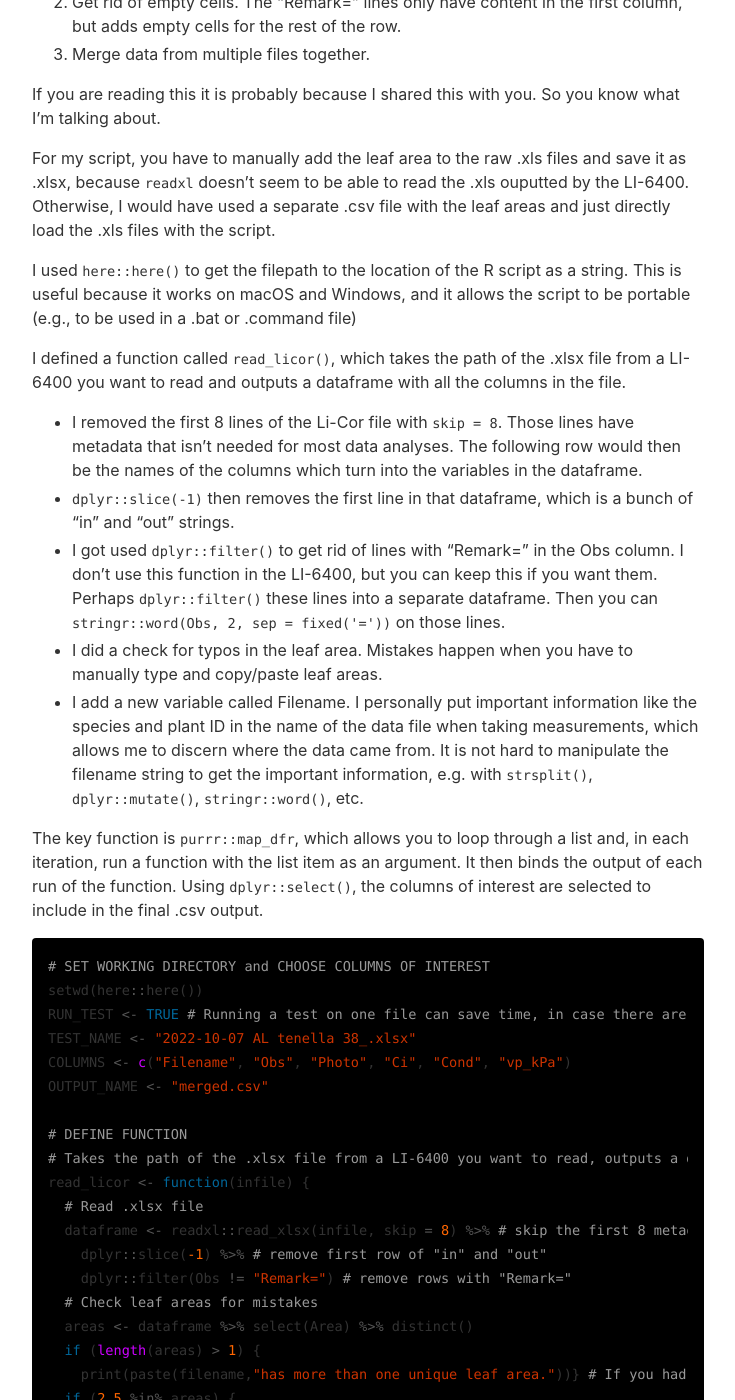
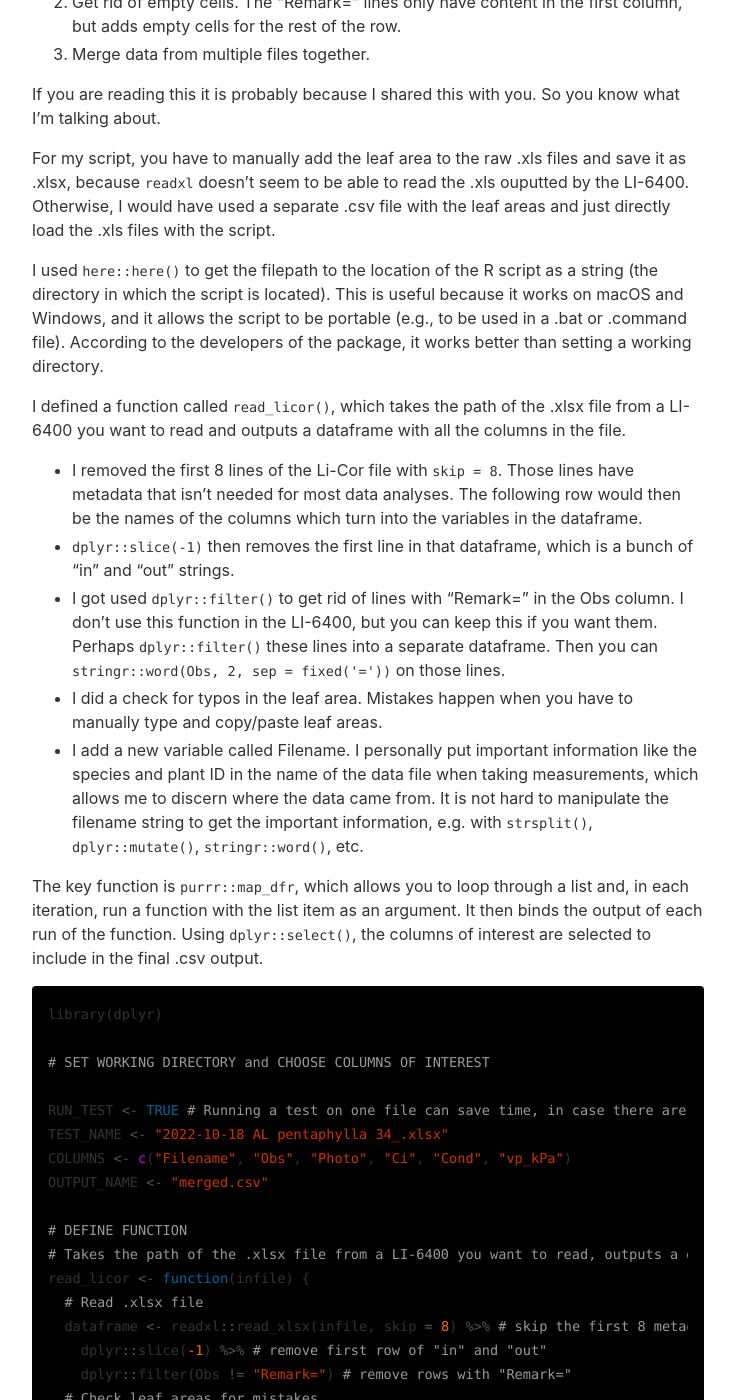
Before and after one commit to leungarthur/leungarthur.github.io-old, a Jekyll site: the page built from _posts/2023-03-04-licor-script.md, in a window 1280 px wide and 1400 px high, scrolled down 443 px. Shown: the whole window, without its empty margins (272-1007 px from the left). Built offline with Jekyll 4.4.1, drawn with Linux system fonts in a browser that asks for light colours; some of the changed text lies outside the part shown.

Commit message:
Update 2023-03-04-licor-script.md
better practice for the use of here()

```diff
--- a/_posts/2023-03-04-licor-script.md
+++ b/_posts/2023-03-04-licor-script.md
@@ -14,7 +14,7 @@ If you are reading this it is probably because I shared this with you. So you kn
 
 For my script, you have to manually add the leaf area to the raw .xls files and save it as .xlsx, because `readxl` doesn't seem to be able to read the .xls ouputted by the LI-6400. Otherwise, I would have used a separate .csv file with the leaf areas and just directly load the .xls files with the script.
 
-I used `here::here()` to get the filepath to the location of the R script as a string. This is useful because it works on macOS and Windows, and it allows the script to be portable (e.g., to be used in a .bat or .command file)
+I used `here::here()` to get the filepath to the location of the R script as a string (the directory in which the script is located). This is useful because it works on macOS and Windows, and it allows the script to be portable (e.g., to be used in a .bat or .command file). According to the developers of the package, it works better than setting a working directory.
 
 I defined a function called `read_licor()`, which takes the path of the .xlsx file from a LI-6400 you want to read and outputs a dataframe with all the columns in the file.
 - I removed the first 8 lines of the Li-Cor file with `skip = 8`. Those lines have metadata that isn't needed for most data analyses. The following row would then be the names of the columns which turn into the variables in the dataframe.
@@ -28,10 +28,12 @@ Using `dplyr::select()`, the columns of interest are selected to include in the
 
 {% highlight R %}
 
+library(dplyr)
+
 # SET WORKING DIRECTORY and CHOOSE COLUMNS OF INTEREST
-setwd(here::here())
+
 RUN_TEST <- TRUE # Running a test on one file can save time, in case there are errors with the function
-TEST_NAME <- "2022-10-07 AL tenella 38_.xlsx"
+TEST_NAME <- "2022-10-18 AL pentaphylla 34_.xlsx"
 COLUMNS <- c("Filename", "Obs", "Photo", "Ci", "Cond", "vp_kPa")
 OUTPUT_NAME <- "merged.csv"
 
```
Also changed, not shown: other parts of _posts/2023-03-04-licor-script.md (+2 -3 lines).
